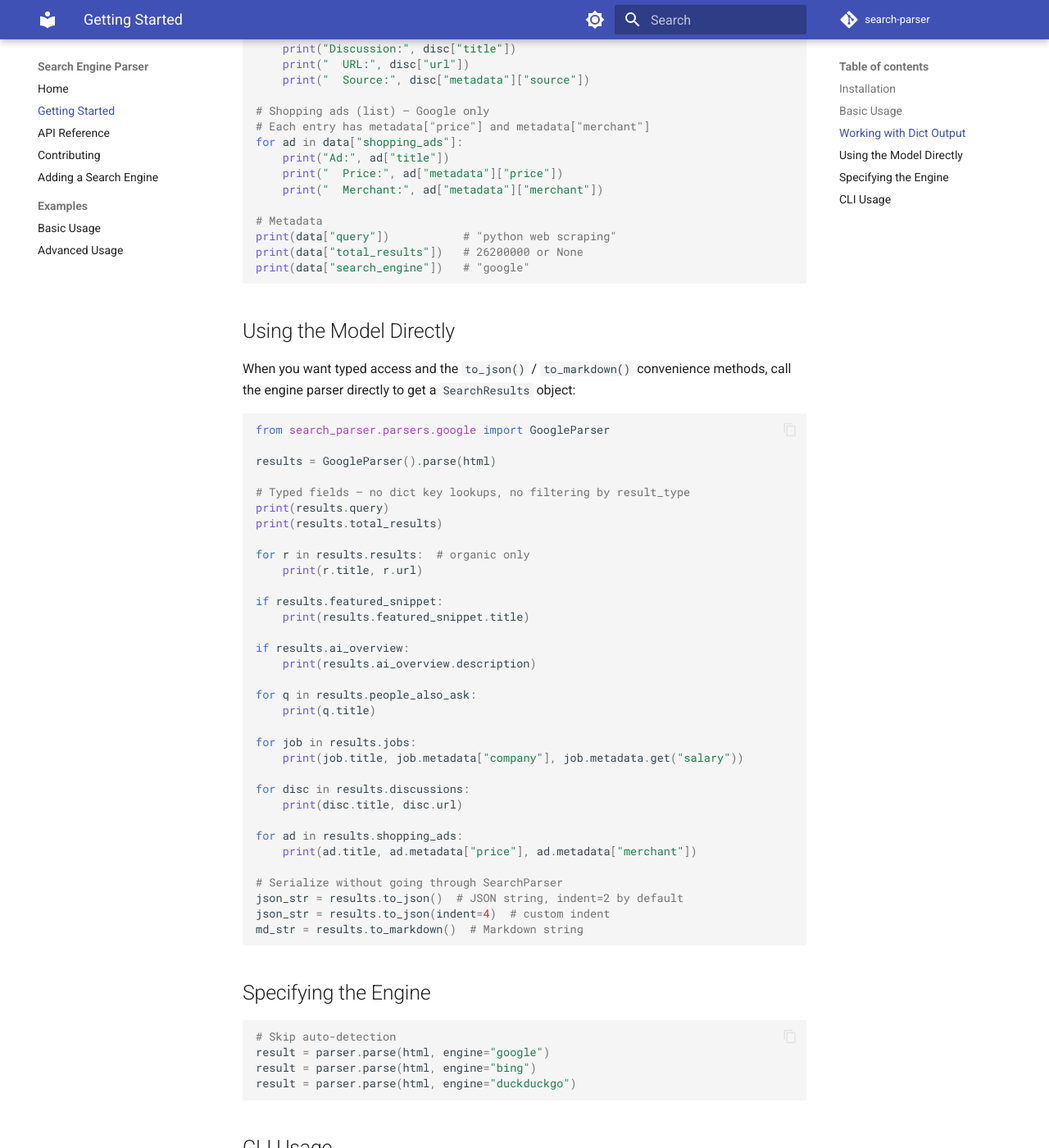
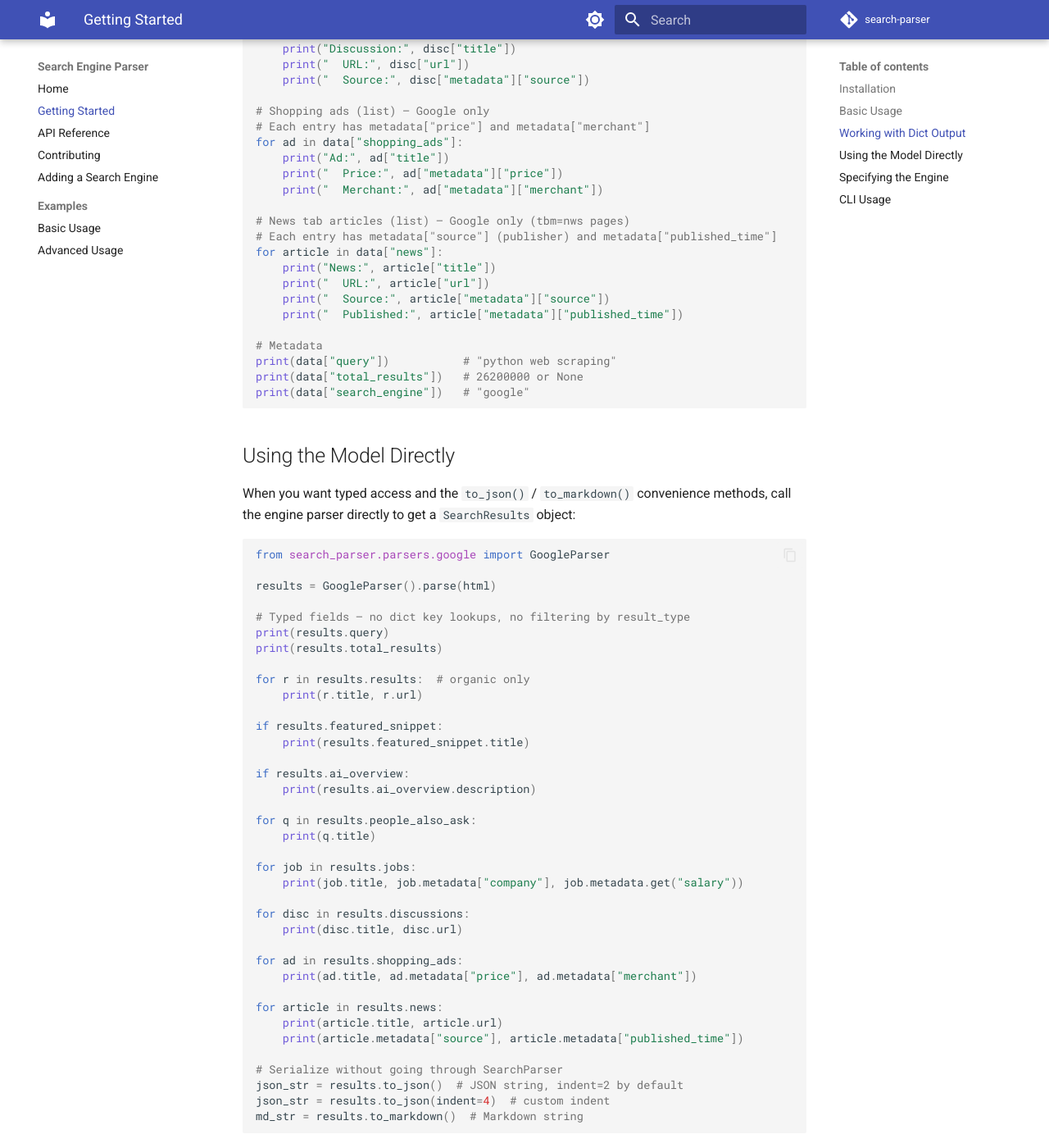
Before and after one commit to getlinksc/search-parser, an MkDocs documentation site: the page built from docs/getting_started.md, in a window 1280 px wide and 1400 px high, scrolled down 1994 px. Shown: the whole window at 82% size. Built offline with MkDocs 1.6.1 and Material for MkDocs 9.7.7, drawn with Linux system fonts in a browser that asks for light colours; comment, search, counter and statistics services are not loaded.

Commit message:
adding news tab search

```diff
--- a/docs/getting_started.md
+++ b/docs/getting_started.md
@@ -105,6 +105,14 @@ for ad in data["shopping_ads"]:
     print("  Price:", ad["metadata"]["price"])
     print("  Merchant:", ad["metadata"]["merchant"])
 
+# News tab articles (list) — Google only (tbm=nws pages)
+# Each entry has metadata["source"] (publisher) and metadata["published_time"]
+for article in data["news"]:
+    print("News:", article["title"])
+    print("  URL:", article["url"])
+    print("  Source:", article["metadata"]["source"])
+    print("  Published:", article["metadata"]["published_time"])
+
 # Metadata
 print(data["query"])           # "python web scraping"
 print(data["total_results"])   # 26200000 or None
@@ -145,6 +153,10 @@ for disc in results.discussions:
 for ad in results.shopping_ads:
     print(ad.title, ad.metadata["price"], ad.metadata["merchant"])
 
+for article in results.news:
+    print(article.title, article.url)
+    print(article.metadata["source"], article.metadata["published_time"])
+
 # Serialize without going through SearchParser
 json_str = results.to_json()  # JSON string, indent=2 by default
 json_str = results.to_json(indent=4)  # custom indent
```
Also changed, not shown: README.md (+21 -0 lines), docs/examples/advanced_usage.md (+6 -0 lines), docs/examples/basic_usage.md (+7 -0 lines).
